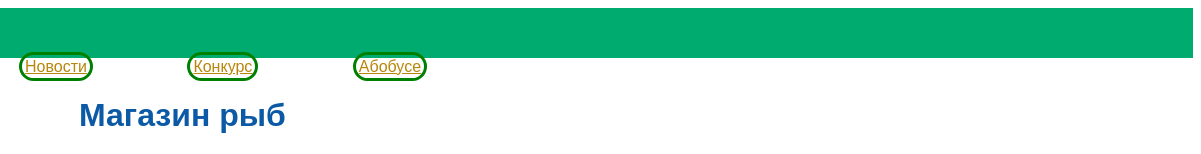
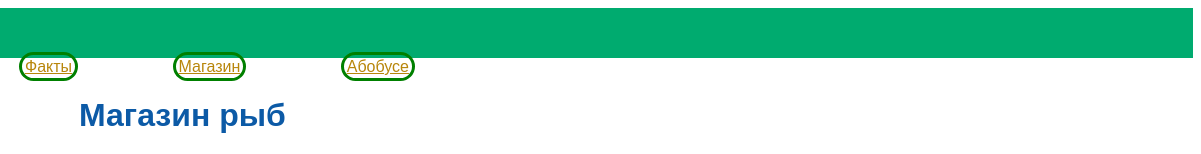
Before and after one commit to Tigranovich/Fish-shop, a plain HTML site: page index.html in a window 1280 px wide. Shown: the top 154 px of the page, 79-1280 px from the left. Drawn offline with Linux system fonts and the light colour scheme; grey boxes are pictures that could not be loaded.

Commit message:
Update index.html

```diff
--- a/index.html
+++ b/index.html
@@ -8,8 +8,8 @@
 <img src="https://svgsilh.com/svg/1294344.svg" height="50px"/>
 </header>
 <main>
-    <a href="https://tigranovich.github.io/Fish-shop/index2.html">Новости</a>
-    <a href="https://tigranovich.github.io/Fish-shop/">Конкурс</a>
+    <a href="https://tigranovich.github.io/Fish-shop/index2.html">Факты</a>
+    <a href="https://tigranovich.github.io/Fish-shop/">Магазин</a>
     <a href="https://www.diamondrp.ru/launcher">Абобусе</a>
     <h1>Магазин рыб</h1>
     <img class="photo" src="https://4lapy.ru/resize/1157x660/upload/iblock/987/9870d24d1d4df181963d673fbcca0d84.jpg" height="200px">
```
